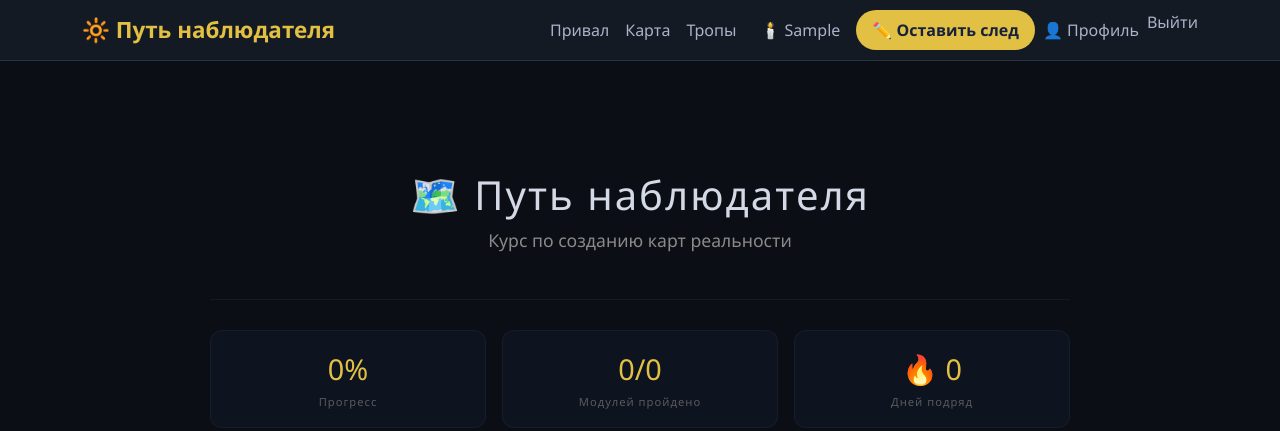
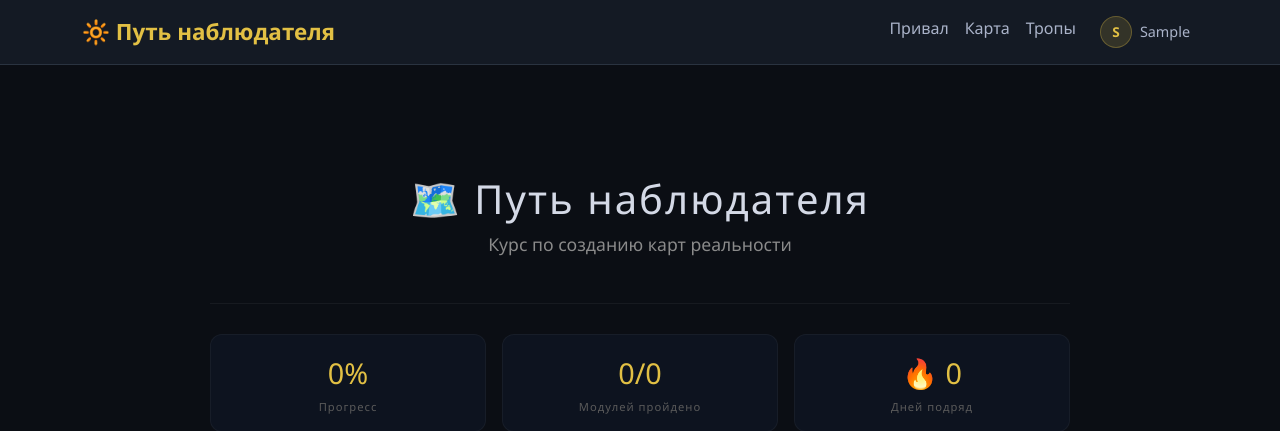
Before and after one commit to Aaantooon/Observatory, a Django app: page /course/ in a window 1280 px wide. Shown: the top 431 px of the page. Run offline with Django 5.2, Linux system fonts and the light colour scheme; the visitor is signed in with stand-in values (Sample User, id 1); data comes from the database, SQL or seed files in the repository; data that the repository does not hold is empty.

Commit message:
feat: dropdown avatar menu in base.html

```diff
--- a/templates/base.html
+++ b/templates/base.html
@@ -159,21 +159,28 @@
                 <li class="nav-item"><a class="nav-link {% if '/flashlight/' in request.path %}active{% endif %}" href="{% url 'flashlight' %}">Карта</a></li>
                 <li class="nav-item"><a class="nav-link {% if '/put/' in request.path %}active{% endif %}" href="{% url 'put' %}">Тропы</a></li>
 
+                <!-- ===== АВТОРИЗАЦИЯ ===== -->
                 {% if user.is_authenticated %}
-                    <li class="nav-item ms-2">
-                        <span class="nav-link text-warning">🕯️ {{ user.first_name|default:user.username }}</span>
-                    </li>
-                    <li class="nav-item ms-2"><a class="nav-link btn-lantern px-3 rounded-pill" href="#">✏️ Оставить след</a></li>
-                    <li class="nav-item"><a class="nav-link" href="{% url 'profile' %}">👤 Профиль</a></li>
-                    <li class="nav-item">
-                        <form method="post" action="{% url 'logout' %}" style="display:inline;">
-                            {% csrf_token %}
-                            <input type="hidden" name="next" value="/">
-                            <button type="submit" class="nav-link text-danger btn btn-link p-0" style="border:none; background:none;">Выйти</button>
-                        </form>
+                    <li class="nav-item ms-2 dropdown">
+                        <a class="nav-link d-flex align-items-center gap-2" href="#" role="button" data-bs-toggle="dropdown">
+                            <span style="display:inline-flex;align-items:center;justify-content:center;width:32px;height:32px;border-radius:50%;background:rgba(226,192,68,0.15);border:1px solid rgba(226,192,68,0.3);color:#e2c044;font-size:0.85rem;font-weight:600;">
+                                {{ user.first_name|default:user.username|first|upper }}
+                            </span>
+                            <span style="font-size:0.9rem;">{{ user.first_name|default:user.username }}</span>
+                        </a>
+                        <ul class="dropdown-menu dropdown-menu-end" style="background:#141a24;border:1px solid rgba(226,192,68,0.15);">
+                            <li><a class="dropdown-item text-light" href="{% url 'profile' %}" style="background:transparent;">👤 Профиль</a></li>
+                            <li><hr class="dropdown-divider" style="border-color:rgba(255,255,255,0.06);"></li>
+                            <li>
+                                <form method="post" action="{% url 'logout' %}">
+                                    {% csrf_token %}
+                                    <button type="submit" class="dropdown-item text-danger" style="background:transparent;border:none;">Выйти</button>
+                                </form>
+                            </li>
+                        </ul>
                     </li>
                 {% else %}
-                  <li class="nav-item"><a class="nav-link" href="{% url 'vk_login_start' %}">Войти через VK</a></li>
+                    <li class="nav-item ms-2"><a class="nav-link btn-lantern px-3 rounded-pill" href="{% url 'vk_login_start' %}">Войти через VK</a></li>
                 {% endif %}
             </ul>
         </div>
```
